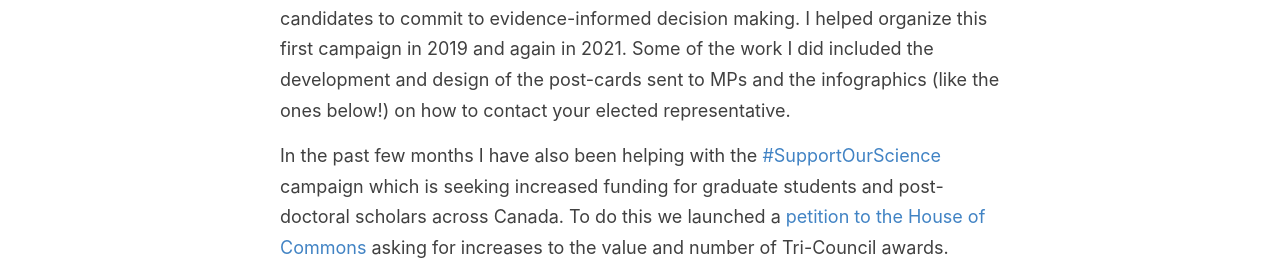
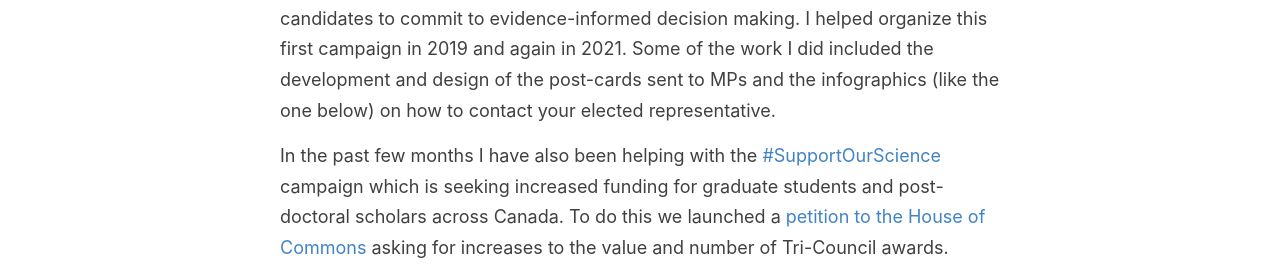
Before and after one commit to sivanibaskaran/sivanibaskaran.github.io, a Jekyll site: the page built from _pages/policy.md, in a window 1280 px wide and 900 px high, scrolled down 463 px. Shown: the part 313-590 px from the top of the window. Built offline with Jekyll 4.4.1, drawn with Linux system fonts in a browser that asks for light colours; comment, search, counter and statistics services are not loaded; some of the changed text lies outside the part shown.

Commit message:
update policy

```diff
--- a/_pages/policy.md
+++ b/_pages/policy.md
@@ -10,10 +10,9 @@
 
 During my time at TSPN, I co-led the #VoteScience campaign at TSPN, and co-organized the survey and report on the [Impacts of COVID-19 on Graduate Students in Canada](https://tspn.ca/covid19-report/). I also co-wrote a policy memo about [Improving the Accessibility of Graduate Student Awards](https://doi.org/10.38126/JSPG180405).
 
-The #VoteScience first launched in 2019 and is a non-partisan campaign that encourages voters to ask their candidates about scientific issues and asks candidates to commit to evidence-informed decision making. I helped organize this first campaign in 2019 and again in 2021. Some of the work I did included the development and design of the post-cards sent to MPs and the infographics (like the ones below!) on how to contact your elected representative.
+The #VoteScience first launched in 2019 and is a non-partisan campaign that encourages voters to ask their candidates about scientific issues and asks candidates to commit to evidence-informed decision making. I helped organize this first campaign in 2019 and again in 2021. Some of the work I did included the development and design of the post-cards sent to MPs and the infographics (like the one below) on how to contact your elected representative.
 
 In the past few months I have also been helping with the [#SupportOurScience](https://www.supportourscience.ca/) campaign which is seeking increased funding for graduate students and post-doctoral scholars across Canada. To do this we launched a [petition to the House of Commons](https://petitions.ourcommons.ca/en/Petition/Details?Petition=e-4098) asking for increases to the value and number of Tri-Council awards.
 
 
 ![Map of Canada showing where to find contact information for your elected representative.](/images/Map_EN.png)
-![How to connect with your elected representative](/images/EN_Contacting_Reps.png)
```
Also changed, not shown: images/EN_Contacting_Reps.png (deleted).
